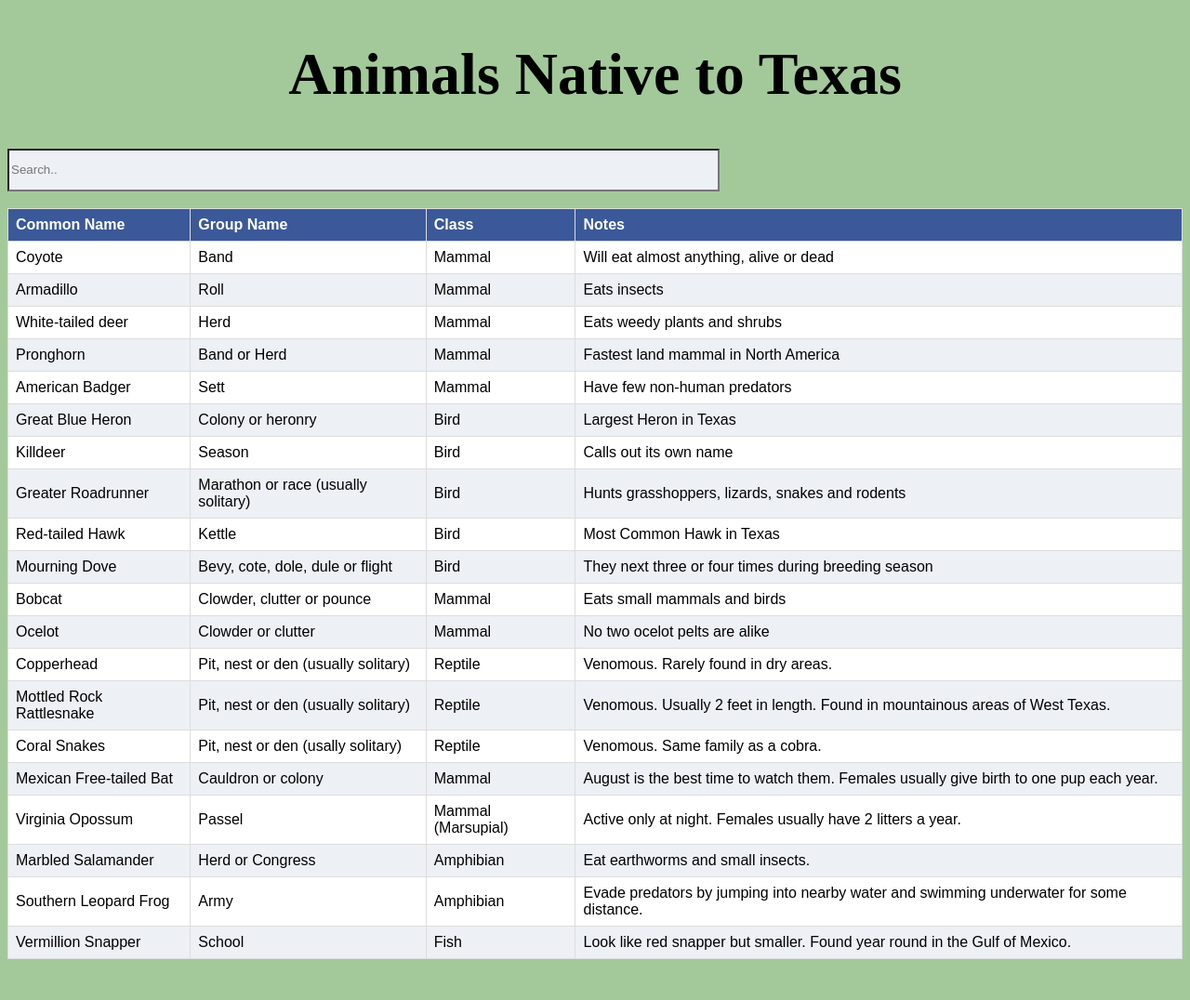
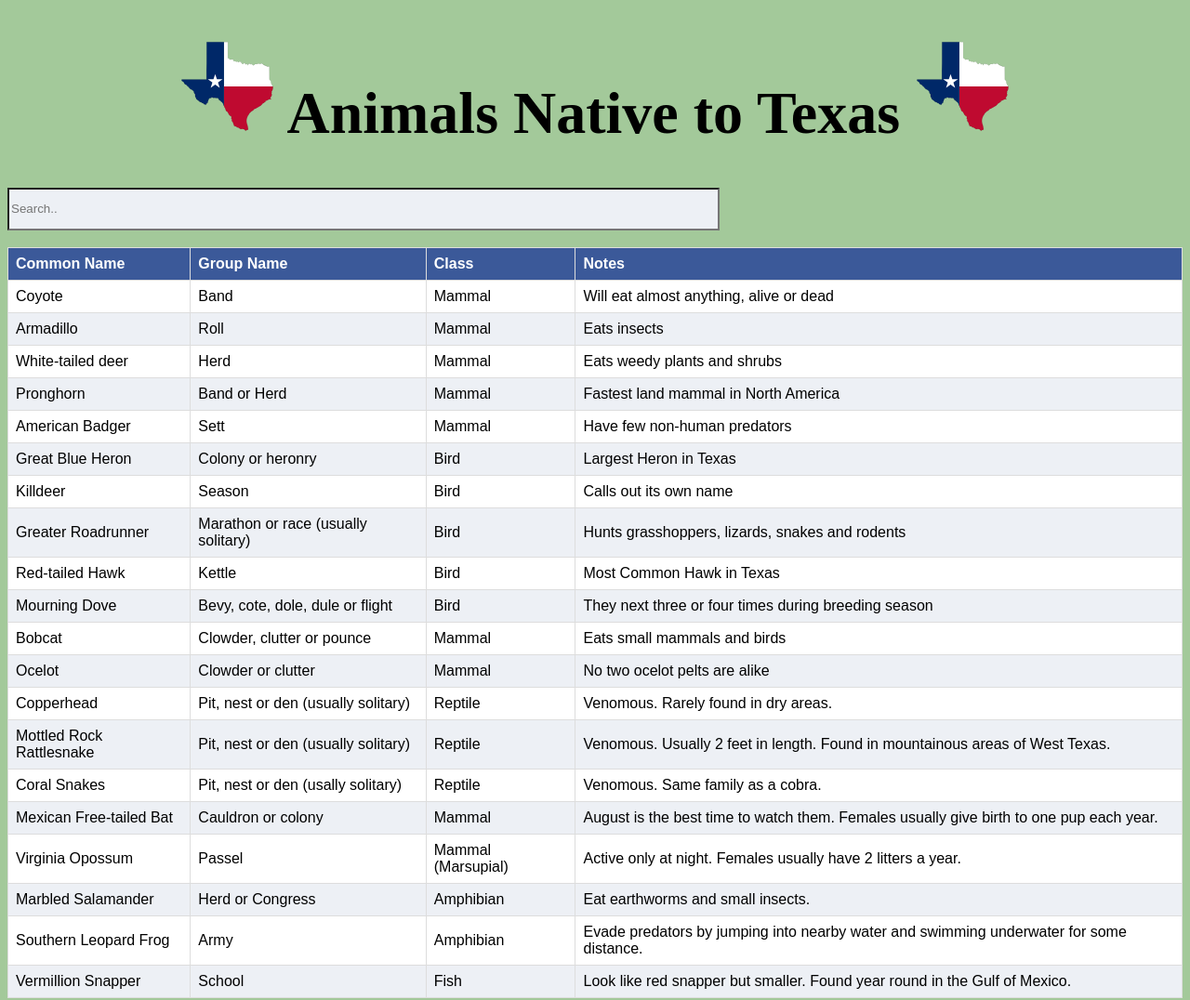
Before and after one commit to lynngarfield13/TexasAnimals, a plain HTML site: page index.html in a window 1280 px wide. Shown: the whole page at 93% size. Before the commit the page ends 1040 px from the top, so only its background shows below. Drawn offline with nearby package versions, Linux system fonts and the light colour scheme.

Commit message:
Add files via upload

```diff
--- a/index.html
+++ b/index.html
@@ -10,8 +10,7 @@
     <title>Animals Native to Texas</title>
 </head>
 <body>
-
-    <h1>Animals Native to Texas</h1>
+    <h1 id="header-desc"><img id="logo" src="./img/Texas-outline.svg" alt="Texas Graphic" height="100"> Animals Native to Texas <img id="logo" src="./img/Texas-outline.svg" alt="Texas Graphic" height="100"></h1>
 
     <input id="myInput" type="text" placeholder="Search..">
     <br><br>
```
Also changed, not shown: img/Texas-outline.svg (added).
